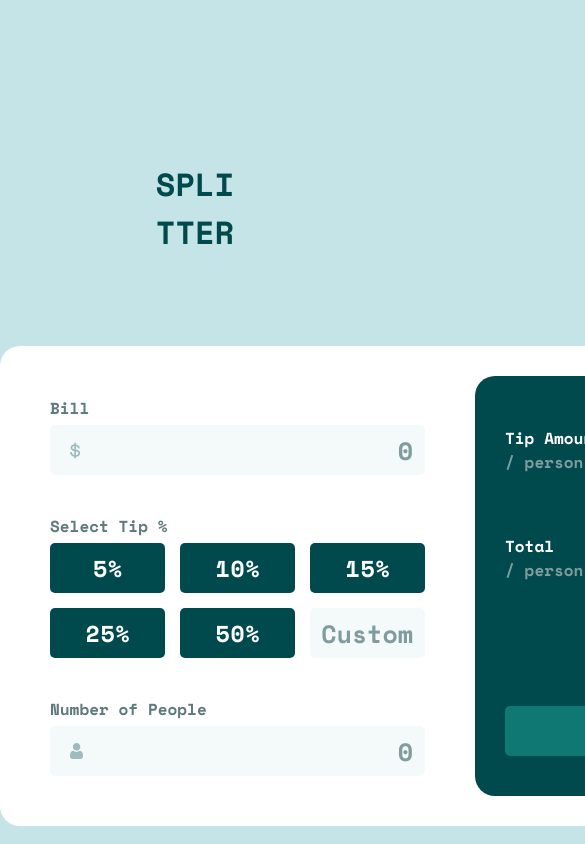
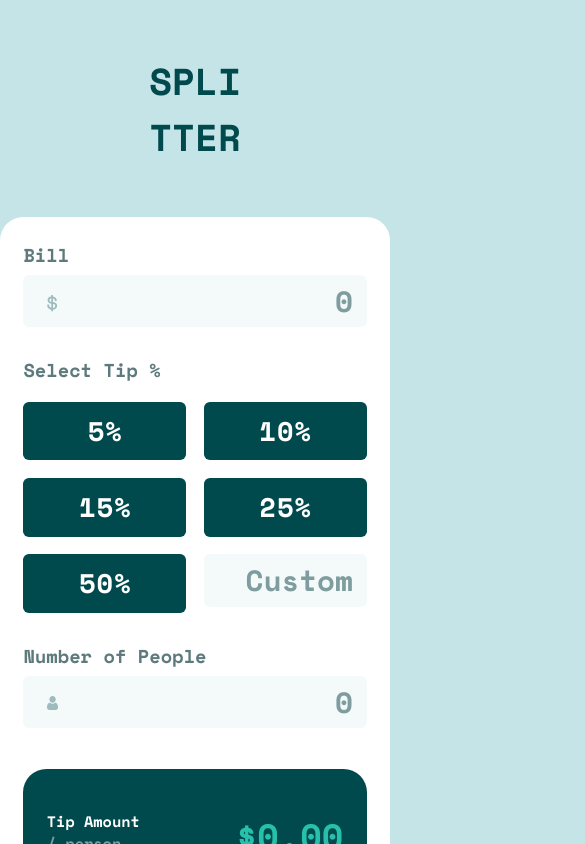
Before and after one commit to sandlerz/Tip-calculator-app-main, a React (Create React App) app: page / in a window 390 px wide. Shown: the top 844 px of the page, 585 px wide, since content can reach past the window. Built offline with nearby package versions, Linux system fonts and the light colour scheme.

Commit message:
mobile design done

```diff
--- a/src/App.js
+++ b/src/App.js
@@ -2,6 +2,7 @@ import Calculator from './Components/Calculator'
 
 import './Style/variables.css'
 import './Style/index.css'
+import './Style/breakpoint.css';
 
 function App() {
   return (
--- a/src/Components/Calculator.js
+++ b/src/Components/Calculator.js
@@ -7,6 +7,8 @@ import TipAmount from "./TipAmount";
 import Total from "./Total";
 
 import "../Style/calculator.css";
+
+
 
 const validNumber = /^[0-9]*\.?[0-9]*$/
 
--- /dev/null
+++ b/src/Style/breakpoint.css
@@ -0,0 +1,71 @@
+@media only screen and (max-width: 31.25em) {
+  html{
+    font-size: 3vw;
+  }
+
+  .title{
+    margin: 4.5rem;
+  }
+
+  .Calculator{
+    flex-direction: column;
+    height: auto;
+    padding: 2rem;
+    width: 100%;
+    gap: 3.5rem;
+  }
+
+  input{
+    height: 4.5rem;
+  }
+
+  .input-icon{
+    width: 1rem;
+  }
+
+  .left-container{
+    padding: unset;
+    width: 100%;
+    justify-content: unset;
+    gap: 2.5rem;
+  }
+
+  .input-selectTip-container{
+    margin-top: 1.5rem;
+    grid: repeat(3, auto) / repeat(2, 1fr);
+  }
+
+  .btn-tip{
+    width: 100%;
+  }
+
+  .error-container{
+    align-items: baseline;
+  }
+  .error-msg{
+    font-size: 1.2rem;
+  }
+
+  .right-container{
+    min-width: 100%;
+    font-size: 1.3rem;
+    padding: 3.5rem 2rem 2rem;
+    height: 24rem;
+    min-height: auto;
+    margin: 0;
+    gap: 2rem;
+  }
+
+  .total-result{
+    font-size: 3rem;
+  }
+
+  .btn-reset{
+    height: 3.8rem;
+    margin-top: auto;
+  }
+
+  .btn-reset:disabled{
+    height: 3.8rem;
+  }
+}
--- a/src/Style/calculator.css
+++ b/src/Style/calculator.css
@@ -155,7 +155,6 @@ input::placeholder{
   justify-content: space-between;
 }
 
-
 .total-quantity{
   color: var(--White);
 }
@@ -189,7 +188,7 @@ input::placeholder{
   transition: background 0.1s;
 }
 
-button:disabled {
+.btn-reset:disabled {
   margin-top: auto;
   border: none;
   height: 5rem;
@@ -204,6 +203,6 @@ button:disabled {
   cursor: unset;
 }
 
-button:disabled:hover{
+.btn-reset:disabled:hover{
   background-color: var(--Strong-cyan);
 }
--- a/src/index.js
+++ b/src/index.js
@@ -2,6 +2,8 @@ import React from 'react';
 import ReactDOM from 'react-dom/client';
 import App from './App';
 
+
+
 const root = ReactDOM.createRoot(document.getElementById('root'));
 
 root.render(<App />);
```
Also changed, not shown: src/Style/index.css (line endings or trailing spaces).
